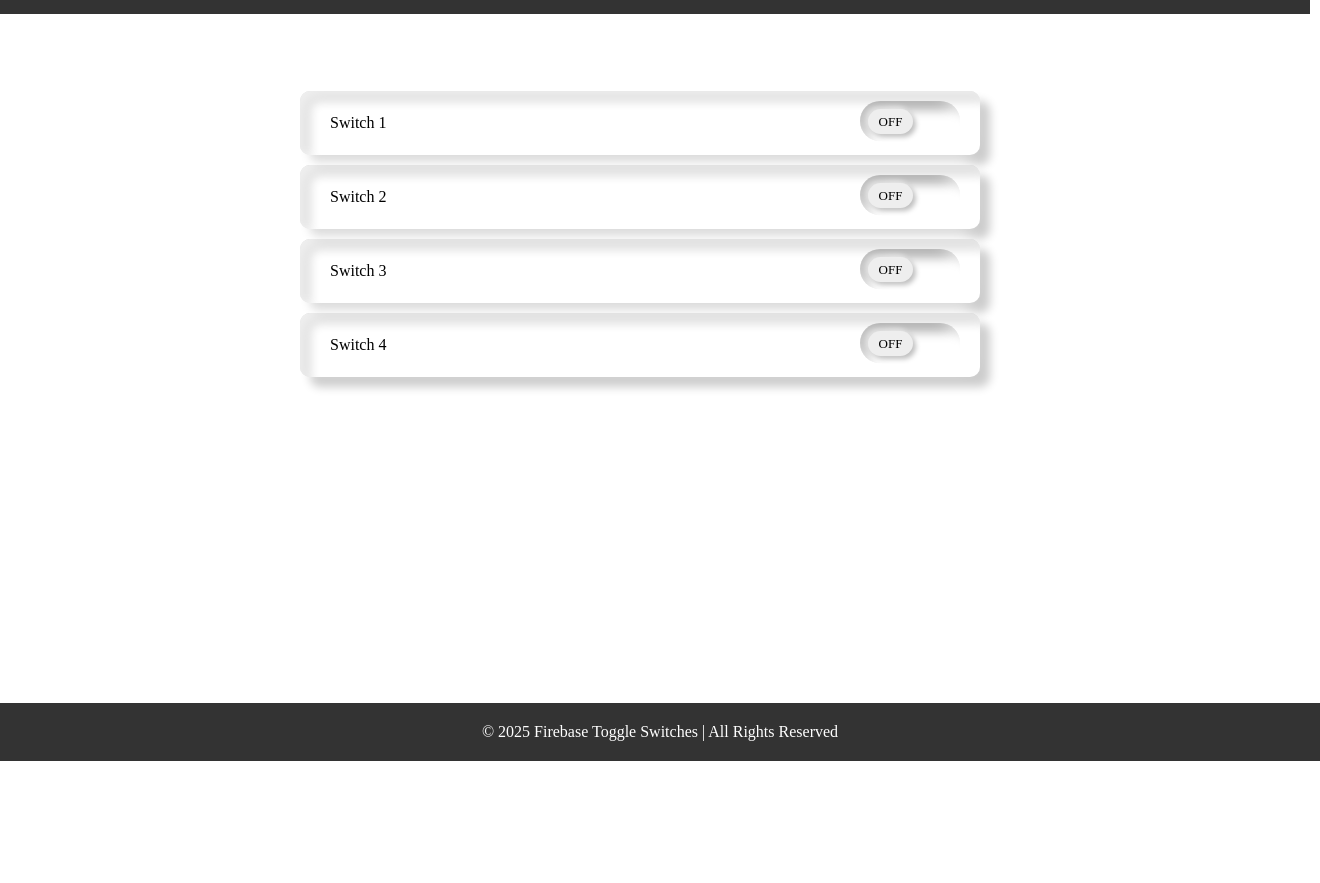
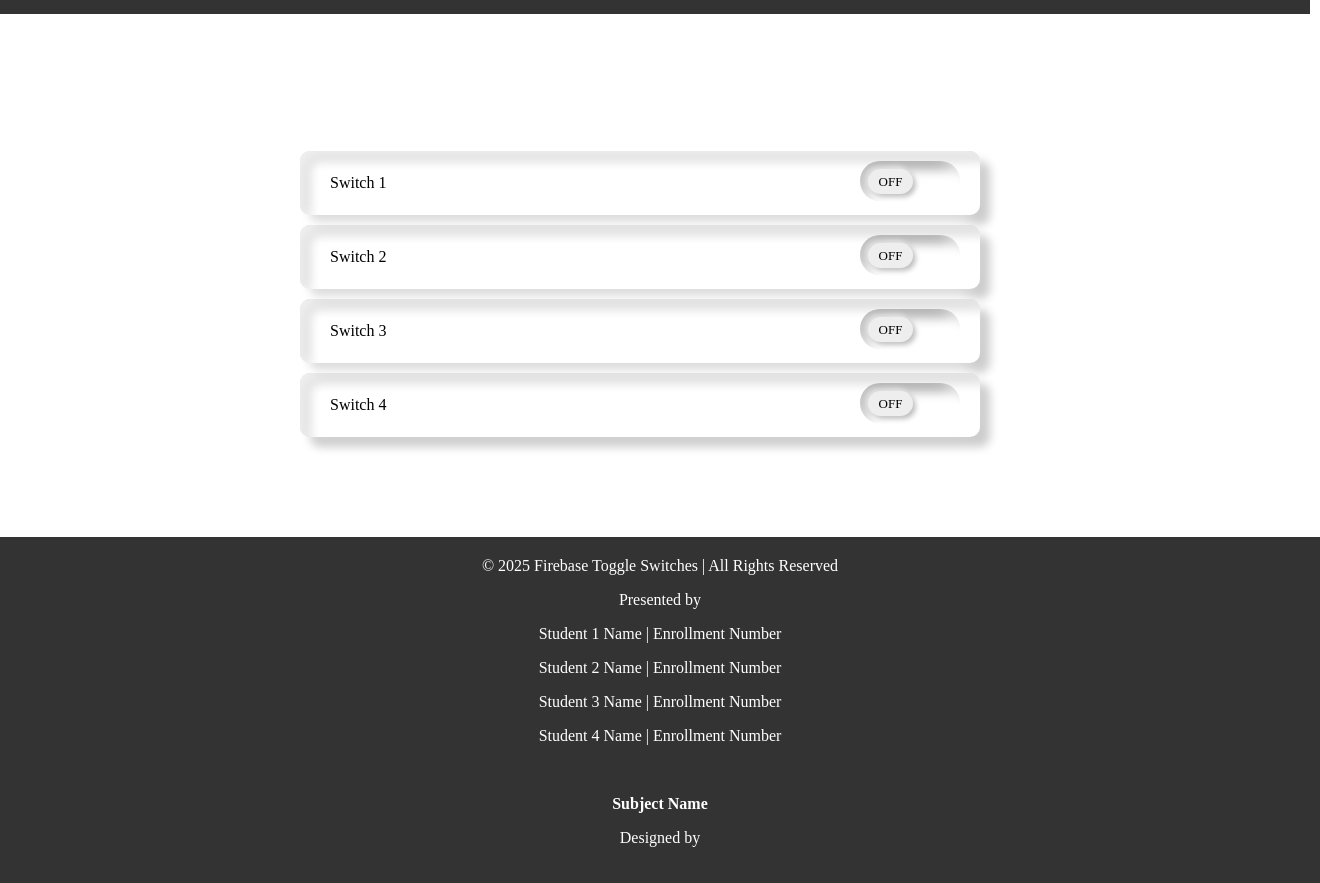
Before and after one commit to Trusha-Automation/Automation-Website, a plain HTML site: page index.html in a window 1280 px wide. Shown: the part 39-922 px from the top of the page, 1320 px wide, since content can reach past the window. Before the commit the page ends 860 px from the top, so only its background shows below. Drawn offline with Linux system fonts and the light colour scheme; no server answers.

Commit message:
website upload

```diff
--- a/index.html
+++ b/index.html
@@ -29,6 +29,7 @@
         Firebase Toggle Switches
     </div>
 
+    <div class="content">
         <div class="switch-holder">
             <div class="switch-label">
                 <span>Switch 1</span>
@@ -68,9 +69,21 @@
                 <label for="switch4"></label>
             </div>
         </div>
+    </div>
 
 
-    <div class="footer">&copy; 2025 Firebase Toggle Switches | All Rights Reserved</div>
+    <div class="footer">
+        &copy; 2025 Firebase Toggle Switches | All Rights Reserved
+        <br>
+        <p>Presented by</p>
+        <p>Student 1 Name | Enrollment Number</p>
+        <p>Student 2 Name | Enrollment Number</p>
+        <p>Student 3 Name | Enrollment Number</p>
+        <p>Student 4 Name | Enrollment Number</p>
+        <br>
+        <p><strong>Subject Name</strong></p>
+        <p>Designed by</p>
+    </div>
 </body>
 
 </html>
--- a/style/footer.css
+++ b/style/footer.css
@@ -4,8 +4,5 @@
     color: #fff;
     padding: 20px;
     width: 100%;
-    position: fixed;
-    bottom: 0;
-    left: 0;
-    z-index: 1000;
+    margin-top: auto;
 }
--- a/style/styles.css
+++ b/style/styles.css
@@ -28,6 +28,16 @@ body {
     top: 0;
     left: 0;
     z-index: 1000;
+}
+
+.content {
+    flex: 1;
+    display: flex;
+    flex-direction: column;
+    align-items: center;
+    justify-content: center;
+    margin-top: 60px; /* Adjust for navbar height */
+    padding-bottom: 100px; /* Prevent content from overlapping footer */
 }
 
 .switch-holder {
```
Lines whose indentation alone changed are shown as unchanged.
